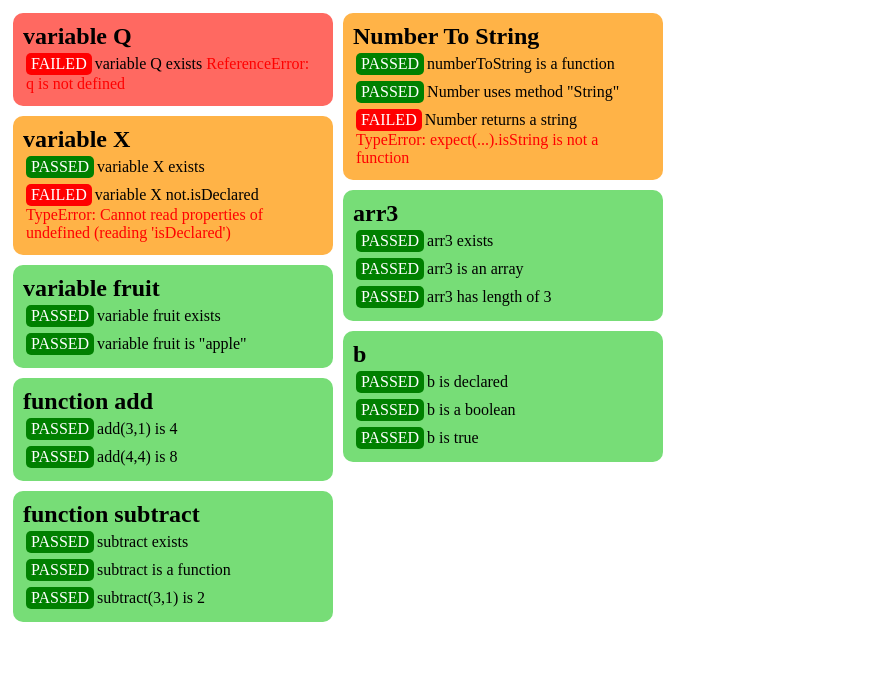
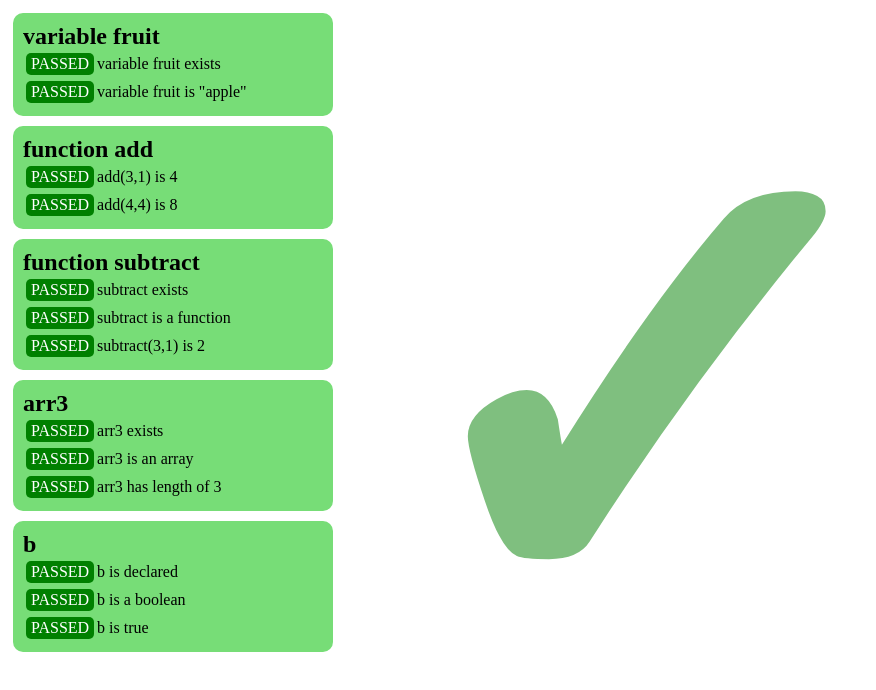
Before and after one commit to ZintisMay/zTest, a plain HTML site: page index.html in a window 1280 px wide. Shown: the whole page, without its empty margins (0-876 px from the left). Drawn offline with nearby package versions, Linux system fonts and the light colour scheme.

Commit message:
refactor to object tests

```diff
--- a/DO_NOT_TOUCH/tests.js
+++ b/DO_NOT_TOUCH/tests.js
@@ -247,15 +247,13 @@ const boolTests = [
   },
 ];
 
-const MINI_TESTS = [
-  ...varQTests,
-  ...varXTests,
-  ...varFruitTests,
-  ...functionAddTests,
-  // ...objectComparisonTests,
-  ...functionSubtractTests,
-  // ...arrayComparisonTests,
-  ...numberToStringTests,
-  ...arr3Tests,
-  ...boolTests,
-];
+const zTests = {
+  // varQTests,
+  // varXTests,
+  varFruitTests,
+  functionAddTests,
+  functionSubtractTests,
+  // numberToStringTests,
+  arr3Tests,
+  boolTests,
+};
--- a/DO_NOT_TOUCH/zTest.js
+++ b/DO_NOT_TOUCH/zTest.js
@@ -1,4 +1,6 @@
-const MT_GLOBALS = {
+const Z_T = {
+  targetDiv: document.getElementById("Z_T") || document.body,
+  testContainer: null,
   testCounter: 0,
   comletelyPassed: true,
   PASSED_CSS: "color:green",
@@ -11,36 +13,45 @@ const MT_GLOBALS = {
   GRAY: "#6c757d",
 };
 
-// MINI_TESTS should be defined in an earlier script.
+// zTests should be defined in an earlier script.
 
-// MINI_TEST example:
-// const MINI_TESTS = [
-//   {
-//     section: `variable X`,
-//     description: `variable X exists`,
-//     function: () => {
-//       expect(x).isDeclared();
+// zTest example:
+// const zTests = {
+//   variableTest: [
+//     {
+//       section: `variable X`,
+//       description: `variable X exists`,
+//       function: () => {
+//         expect(x).isDeclared();
+//       },
 //     },
-//   },
-// ];
+//   ],
+// };
 
-miniTestAll(MINI_TESTS);
+// Adding a time delay so page scripts can load
+setTimeout(() => {
+  Z_T.testAll(zTests);
+}, 100);
 
-function miniTestAll(miniTests) {
-  let miniTestResults = miniTests.map((item) => {
-    const testResult = miniTest(item.description, item.test);
-    return { ...item, result: testResult };
-  });
-  miniTestDisplayResults(miniTestResults);
-  if (MT_GLOBALS.comletelyPassed) {
-    addBigCheckMark();
+// Execute all categories and subtests, then display results
+Z_T.testAll = function (tests) {
+  let results = {};
+  for (let category in tests) {
+    results[category] = tests[category].map((test) => {
+      const testResult = Z_T.test(test.description, test.test);
+      return { ...test, result: testResult };
+    });
   }
-}
+  Z_T.displayResults(results);
+  if (Z_T.comletelyPassed) {
+    Z_T.addBigCheckMark();
+  }
+};
 
 // Evaluates the test, logs in the console, provides a resulting error (or null, null is passing)
-function miniTest(description, test) {
-  MT_GLOBALS.testCounter++;
-  const { testCounter, FAILED_CSS, WARNING_CSS, PASSED_CSS } = MT_GLOBALS;
+Z_T.test = function (description, test) {
+  Z_T.testCounter++;
+  const { testCounter, FAILED_CSS, WARNING_CSS, PASSED_CSS } = Z_T;
   let error;
   try {
     test();
@@ -54,7 +65,7 @@ function miniTest(description, test) {
     );
   }
   return error || null;
-}
+};
 
 // Sets a value and provides the function toolset. Makes for easier readability in test execution (i.e. expect(5).toBe(5) )
 function expect(value) {
@@ -163,21 +174,10 @@ function expect(value) {
 }
 
 // Displays the test results as divs on the page
-function miniTestDisplayResults(miniTestResults) {
-  let results = {};
-
-  // Divide the tests by section
-  for (let item of miniTestResults) {
-    let section = item.section;
-    if (!results[section]) {
-      results[section] = [];
-    }
-    results[section].push(item);
-  }
-
+Z_T.displayResults = function (results) {
   // Create vertical Section list
-  const miniTestContainer = document.createElement("div");
-  miniTestContainer.style.cssText = `
+  const testContainer = document.createElement("div");
+  testContainer.style.cssText = `
     display:inline-flex;
     flex-direction:column;
     flex-wrap:wrap;
@@ -185,30 +185,30 @@ function miniTestDisplayResults(miniTestResults) {
     align-items:start;
     justify-content: flex-start;
   `;
-  document.body.appendChild(miniTestContainer);
-  MT_GLOBALS.miniTestContainer = miniTestContainer;
+  Z_T.targetDiv.appendChild(testContainer);
+  Z_T.testContainer = testContainer;
 
   // Iterate over test sections
   for (let key in results) {
-    populateSection(results[key]);
+    Z_T.populateSection(results[key]);
   }
-}
+};
 
 // Displays each section as a colored box
-function populateSection(arr) {
+Z_T.populateSection = function (arr) {
   // Create Div
   const sectionDiv = document.createElement("div");
 
   // Assign bg color
+  const allTestsFailed = arr.every((item) => !!item.result);
   const anyTestFailed = arr.find((item) => !!item.result);
-  const allTestsFailed = arr.every((item) => !!item.result);
-  let sectionBGColor = MT_GLOBALS.LIGHT_GREEN;
+  let sectionBGColor = Z_T.LIGHT_GREEN; // All tests passed
   if (allTestsFailed) {
-    sectionBGColor = MT_GLOBALS.LIGHT_RED;
-    MT_GLOBALS.comletelyPassed = false;
+    sectionBGColor = Z_T.LIGHT_RED;
+    Z_T.comletelyPassed = false;
   } else if (anyTestFailed) {
-    sectionBGColor = MT_GLOBALS.LIGHT_ORANGE;
-    MT_GLOBALS.comletelyPassed = false;
+    sectionBGColor = Z_T.LIGHT_ORANGE;
+    Z_T.comletelyPassed = false;
   }
 
   sectionDiv.style.cssText = `
@@ -262,10 +262,10 @@ function populateSection(arr) {
     sectionDiv.appendChild(testContainer);
   });
 
-  MT_GLOBALS.miniTestContainer.appendChild(sectionDiv);
-}
+  Z_T.testContainer.appendChild(sectionDiv);
+};
 
-function addBigCheckMark() {
+Z_T.addBigCheckMark = function () {
   const checkMark = document.createElement("div");
   checkMark.style.cssText = `
     position: fixed;
@@ -280,4 +280,4 @@ function addBigCheckMark() {
   `;
   checkMark.innerHTML = "&check;";
   document.body.appendChild(checkMark);
-}
+};
--- a/index.html
+++ b/index.html
@@ -8,7 +8,7 @@
     <script src="https://cdnjs.cloudflare.com/ajax/libs/lodash.js/4.17.21/lodash.min.js" integrity="sha512-WFN04846sdKMIP5LKNphMaWzU7YpMyCU245etK3g/2ARYbPK9Ub18eG+ljU96qKRCWh+quCY7yefSmlkQw1ANQ==" crossorigin="anonymous" referrerpolicy="no-referrer"></script>
 </head>
 <body>
-
+    <div id="Z_T"></div>
 </body>
 <script src="homework.js"></script>
 <script src="./DO_NOT_TOUCH/tests.js"></script>
```
